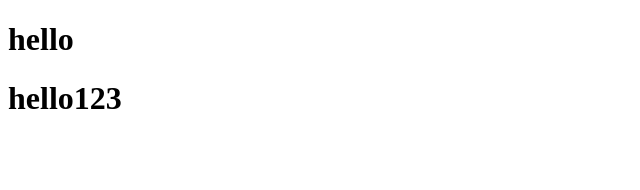
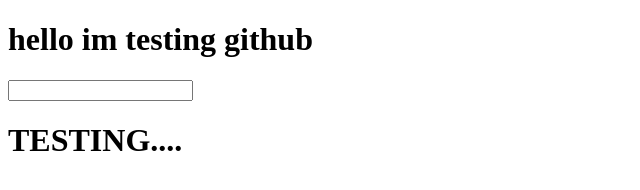
Before and after one commit to LiMi-SEDC/alm_test, a plain HTML site: page index.html in a window 1280 px wide. Shown: the whole page, without its empty margins (0-640 px from the left). Drawn offline with Linux system fonts and the light colour scheme.

Commit message:
first commit from this file

```diff
--- a/index.html
+++ b/index.html
@@ -9,8 +9,11 @@
 </head>
 
 <body>
-    <h1>hello</h1>
-    <h1>hello123</h1>
+
+    <h1>hello im testing github</h1>
+    <input type="text" name="" id="text">
+    <h1>TESTING....</h1>
+
     <script src="app.js"></script>
 </body>
 
--- /dev/null
+++ b/index.js
@@ -0,0 +1,4 @@
+let number1 = 25;
+let number2 = 25;
+
+console.log(number1 + number2);
```
